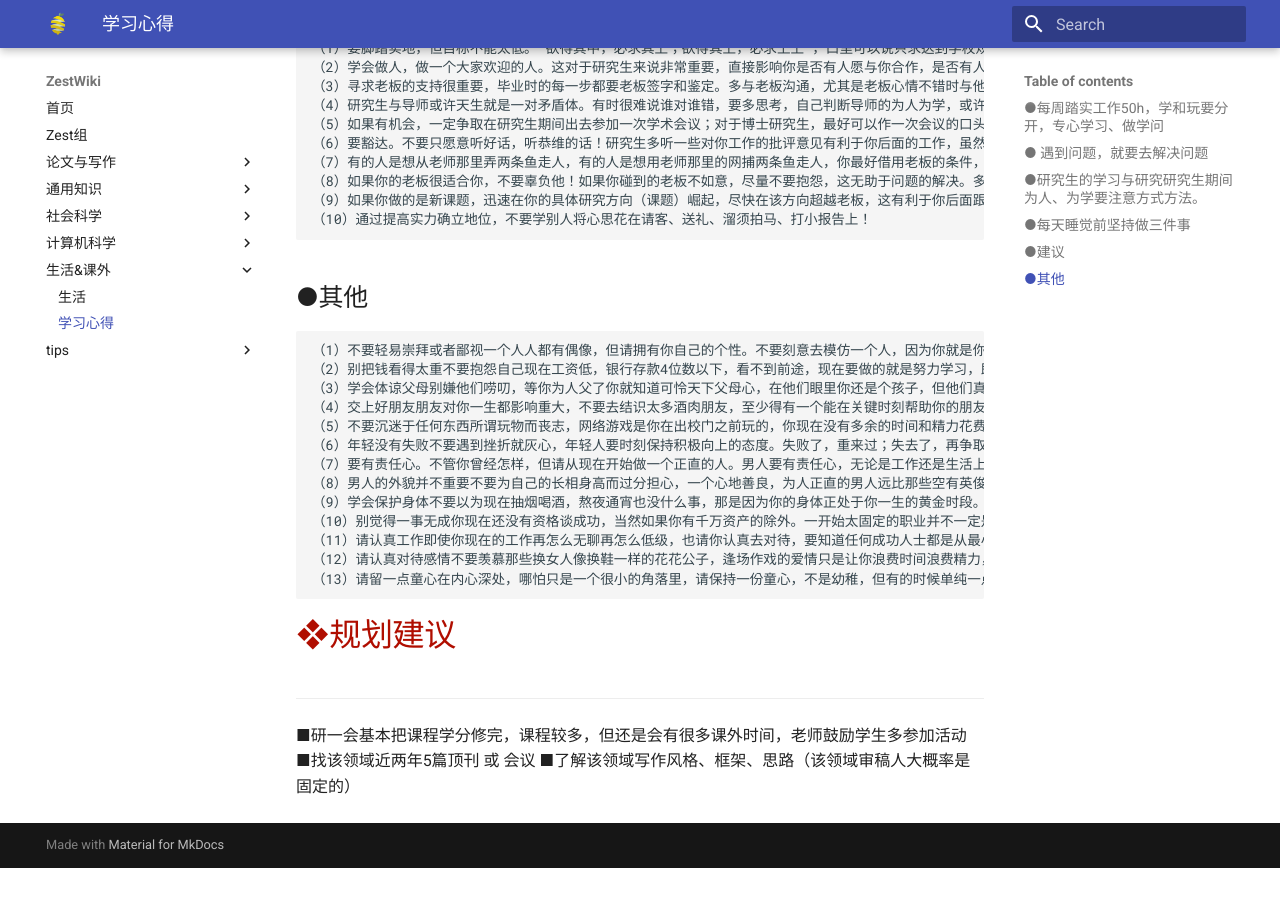
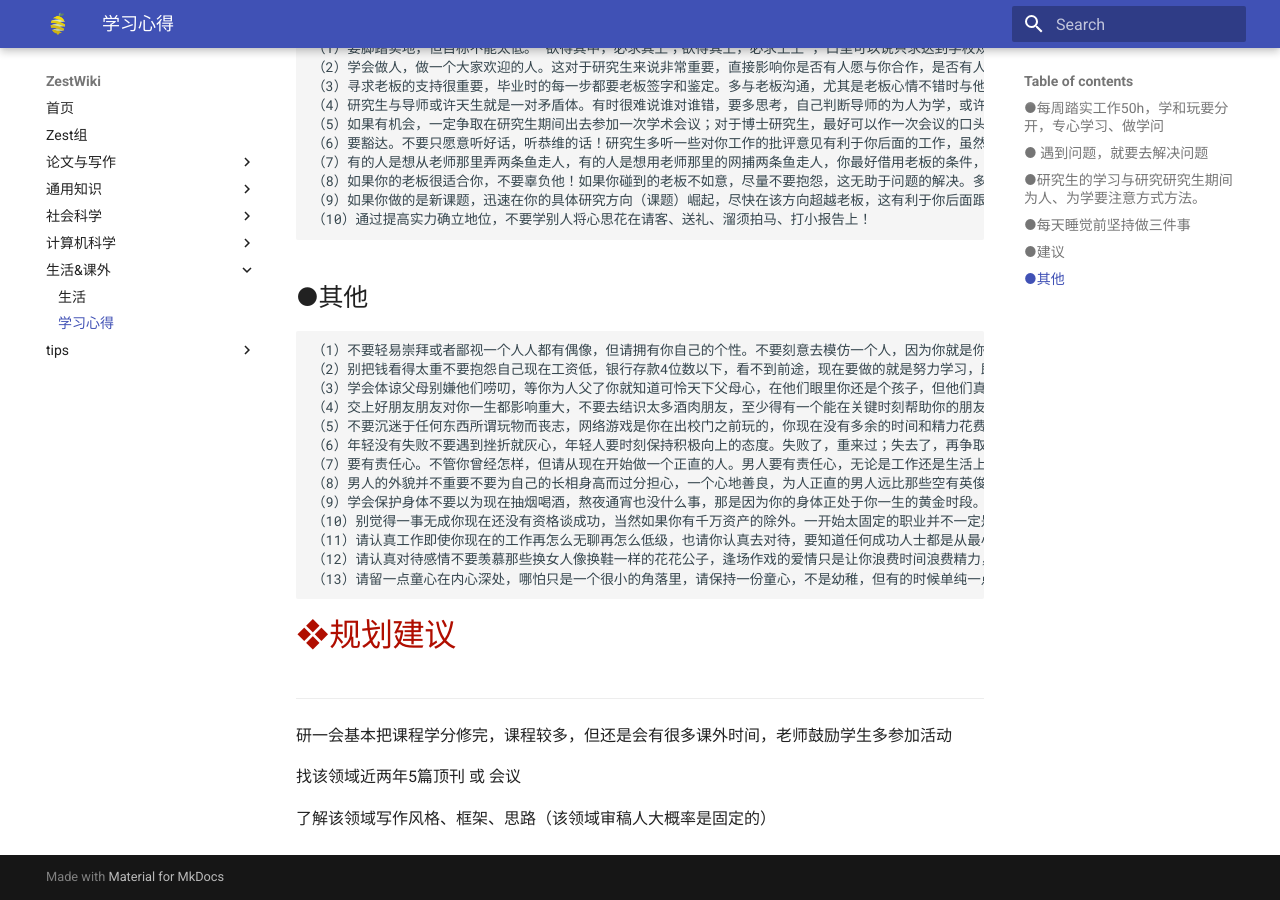
Before and after one commit to jtxdotpy/ZestWiki, an MkDocs documentation site: the page built from docs/after class/study.md, in a window 1280 px wide and 900 px high, scrolled down 1100 px. Built offline with MkDocs 1.6.1 and Material for MkDocs 9.7.7, drawn with Linux system fonts in a browser that asks for light colours; before the commit the page ends 1968 px from its top, so only the background shows below that.

```diff
--- a/docs/after class/study.md
+++ b/docs/after class/study.md
@@ -80,6 +80,9 @@
 
 # <font color="bule">❖规划建议</font>
 ---
-  ■研一会基本把课程学分修完，课程较多，但还是会有很多课外时间，老师鼓励学生多参加活动
-  ■找该领域近两年5篇顶刊 或 会议
-  ■了解该领域写作风格、框架、思路（该领域审稿人大概率是固定的）
+
+  研一会基本把课程学分修完，课程较多，但还是会有很多课外时间，老师鼓励学生多参加活动
+
+  找该领域近两年5篇顶刊 或 会议
+
+  了解该领域写作风格、框架、思路（该领域审稿人大概率是固定的）
```
